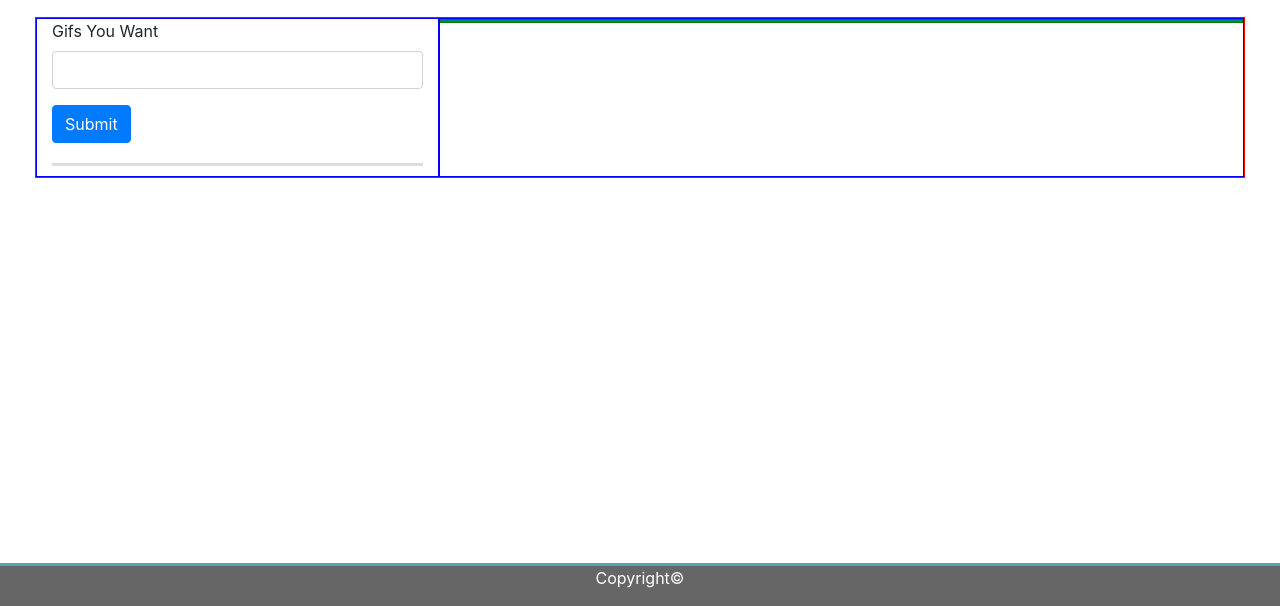
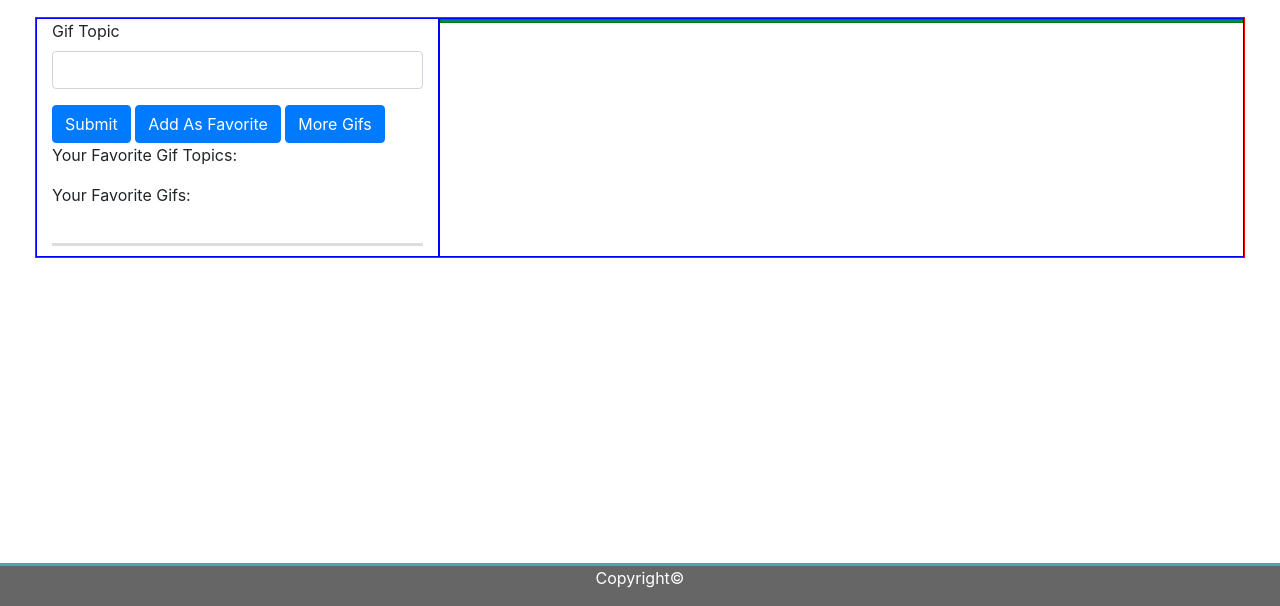
Before and after one commit to catnap89/GifTastic, a plain HTML site: page index.html in a window 1280 px wide. Shown: the part 194-800 px from the top of the page. Drawn offline with nearby package versions, Linux system fonts and the light colour scheme.

Commit message:
added 'add-favorite-topic' and 'request-gifs' buttons and favorite-topic and favorit-gifs division

```diff
--- a/index.html
+++ b/index.html
@@ -60,15 +60,39 @@
         <div class="row topic">
           <div class="col-md-12">
 
-            <form>
+            <form class="searchbox">
               <div class="form-group">
-                <label for="FormControlTextArea">Gifs You Want</label>
+                <label for="FormControlTextArea">Gif Topic</label>
                 <input type="text" class="form-control" id="inputTopic" placeholder="">
               </div>
               <!-- button type is changed from submit to button since submit button automatically refreshes the page causing issues -->
               <button type="submit" class="btn btn-primary topic-submit">Submit</button>
+              <button type="submit" class="btn btn-primary add-favorite-topic">Add As Favorite</button>
+              <button type="submit" class="btn btn-primary request-gifs">More Gifs</button>
             </form>
 
+          </div>
+        </div>
+
+        <div class="row">
+          <div class="col-md-12">
+            <div class="favorite-topics">
+              <p>
+                Your Favorite Gif Topics:
+              </p>
+
+            </div>
+          </div>
+        </div>
+
+        <div class="row">
+          <div class="col-md-12">
+            <div class="favorite-gifs">
+              <p>
+                Your Favorite Gifs:
+              </p>
+
+            </div>
           </div>
         </div>
 
```
